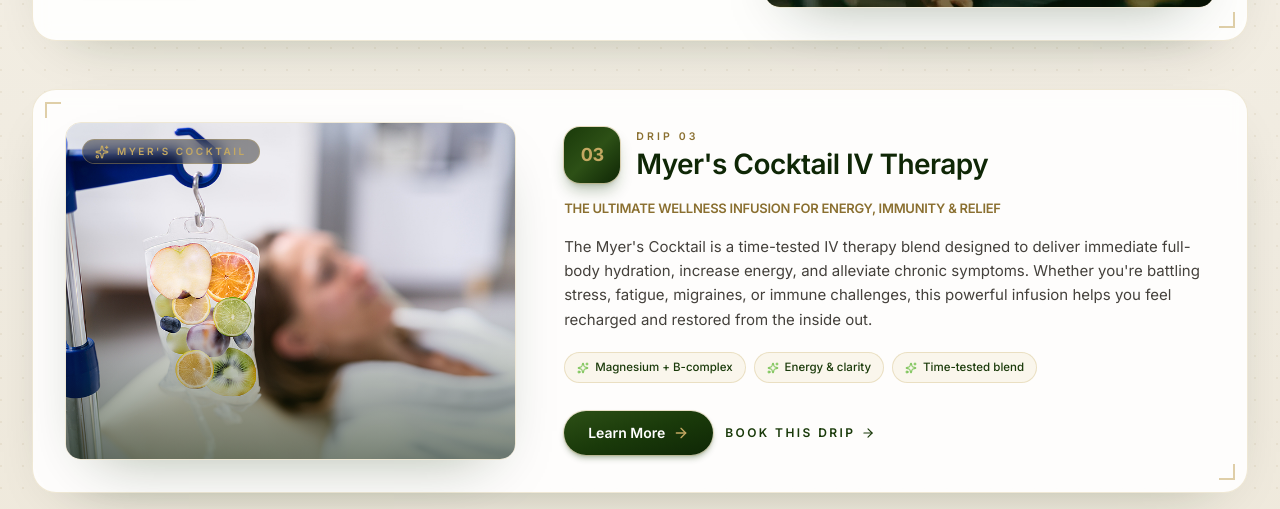
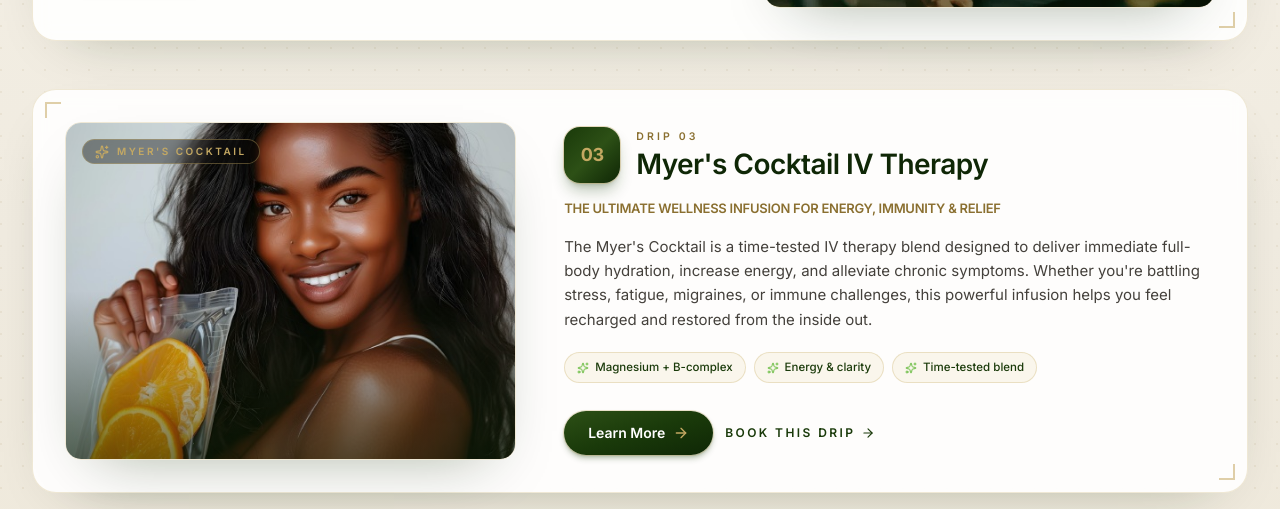
Before and after one commit to modfxmedia-ai/central-texas-holistic-care, a Next.js app: page /iv-nutrition in a window 1280 px wide. Shown: the part 2080-2589 px from the top of the page. Built offline with nearby package versions, Linux system fonts and the light colour scheme.

Commit message:
image edits

```diff
--- a/app/iv-nutrition/IVNutritionPageClient.tsx
+++ b/app/iv-nutrition/IVNutritionPageClient.tsx
@@ -86,7 +86,7 @@ const SERVICES: readonly DripService[] = [
     body: "The Myer's Cocktail is a time-tested IV therapy blend designed to deliver immediate full-body hydration, increase energy, and alleviate chronic symptoms. Whether you're battling stress, fatigue, migraines, or immune challenges, this powerful infusion helps you feel recharged and restored from the inside out.",
     href: "/iv-nutrition/myers-cocktail/",
     image: {
-      src: "/images/services/myers-cocktail-iv-therapy.jpg",
+      src: "/images/services/myers-cocktail-iv-therapy-v2.jpg",
       alt: "Myer's Cocktail IV therapy at Central Texas Holistic Care",
     },
     icon: Sparkles,
--- a/app/iv-nutrition/myers-cocktail/page.tsx
+++ b/app/iv-nutrition/myers-cocktail/page.tsx
@@ -93,7 +93,7 @@ export default function MyersCocktailPage() {
         ]}
         highlights={["Magnesium + B-complex", "Energy & clarity", "Whole-body reset"]}
         image={{
-          src: "/images/services/myers-cocktail-iv-therapy.jpg",
+          src: "/images/services/myers-cocktail-iv-therapy-v2.jpg",
           alt: "Myer's Cocktail IV therapy at Central Texas Holistic Care",
         }}
         ingredients={{
```
Also changed, not shown: public/images/services/myers-cocktail-iv-therapy-v2.jpg (added).
